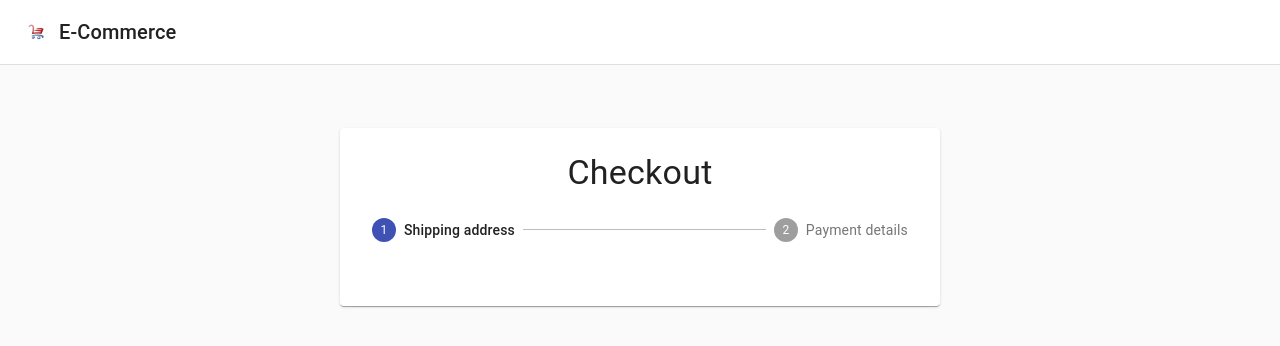
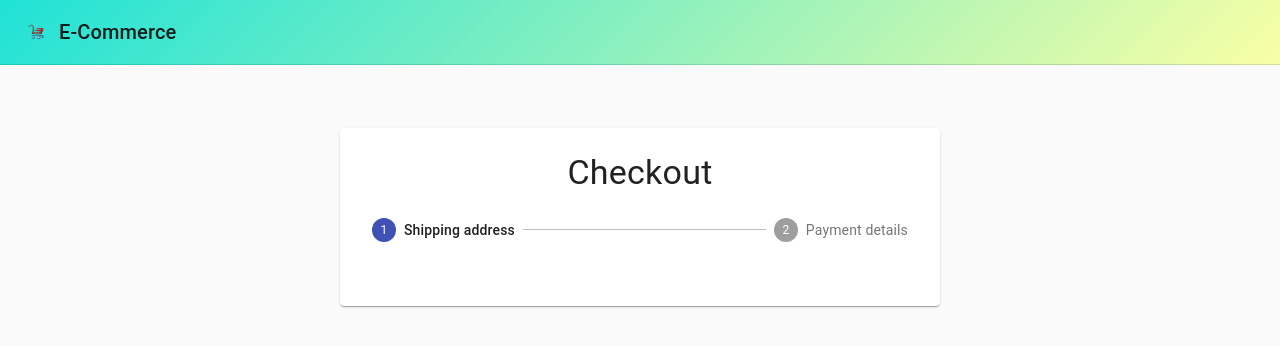
Before and after one commit to bishalr0y/e-commerce, a React (Create React App) app: page /checkout in a window 1280 px wide. Shown: the top 346 px of the page. Built offline with nearby package versions, Linux system fonts and the light colour scheme; no server answers.

Commit message:
improve looks

```diff
--- a/src/components/CheckoutForm/Checkout/Checkout.jsx
+++ b/src/components/CheckoutForm/Checkout/Checkout.jsx
@@ -54,7 +54,7 @@ const Checkout = ({ cart, onCaptureCheckout, handleEmptyCart, order, error }) =>
              <Typography variant="subtitle2">Visit Again</Typography>
            </div>
            <br />
-           <Button onClick={handleEmptyCart} component={Link} variant="outlined" type="button" to="/">Back to home</Button>
+           <Button onClick={handleEmptyCart} component={Link} variant="outlined" color="secondary" type="button" to="/">Back to home</Button>
          </>
     )
   }
--- a/src/components/Navbar/styles.js
+++ b/src/components/Navbar/styles.js
@@ -10,6 +10,7 @@ export default makeStyles((theme) => ({
       width: `calc(100% - ${drawerWidth}px)`,
       marginLeft: drawerWidth,
     },
+    backgroundImage: 'linear-gradient(-225deg, #20E2D7 0%, #F9FEA5 100%)'
   },
   title: {
     flexGrow: 1,
```
